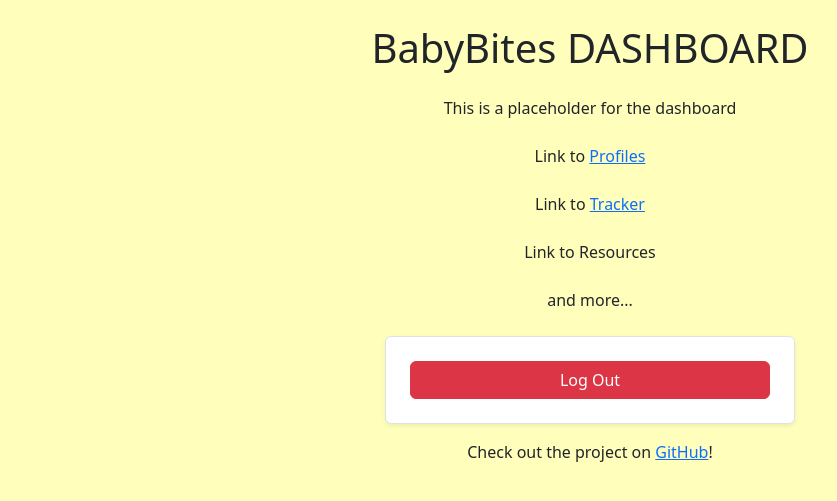
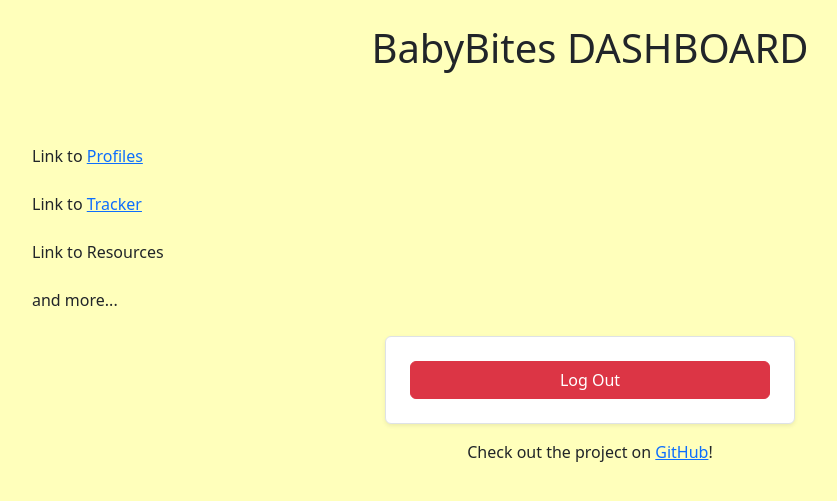
Before and after one commit to dledw001/BabyBites, a Django app: page /dashboard/ in a window 1280 px wide. Shown: the top 501 px of the page, without its empty margins (50-887 px from the left). Run offline with Django 5.2, Linux system fonts and the light colour scheme; the visitor is signed in with stand-in values (Sample User, id 1); some web fonts are replaced.

Commit message:
testing dashboard

```diff
--- a/core/templates/dashboard.html
+++ b/core/templates/dashboard.html
@@ -4,8 +4,6 @@
 
 {% block content %}
     <h1 class="text-center mb-4">BabyBites DASHBOARD </h1>
-    <p class="text-center mt-3 mb-0">
-    This is a placeholder for the dashboard
     <br><br>
         Link to <a href="/babies/">Profiles</a>
     <br><br>
```
